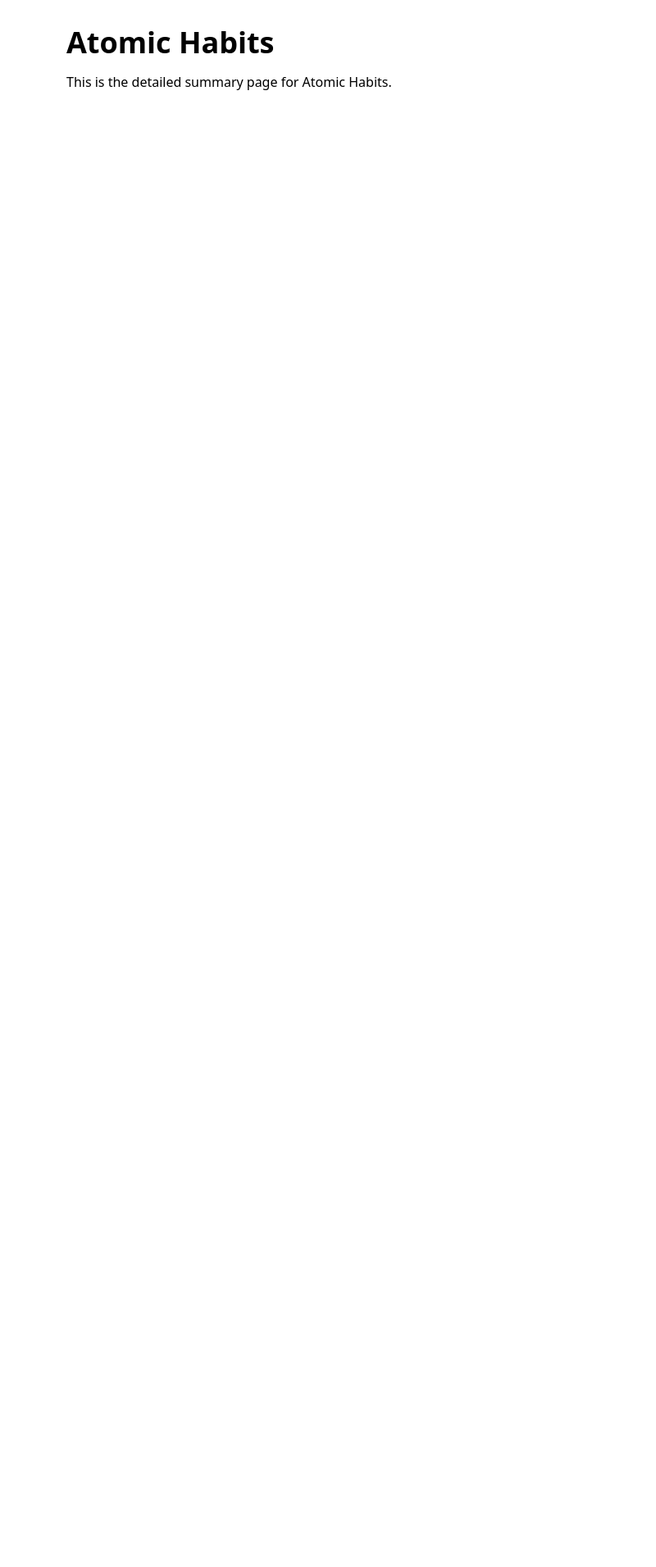
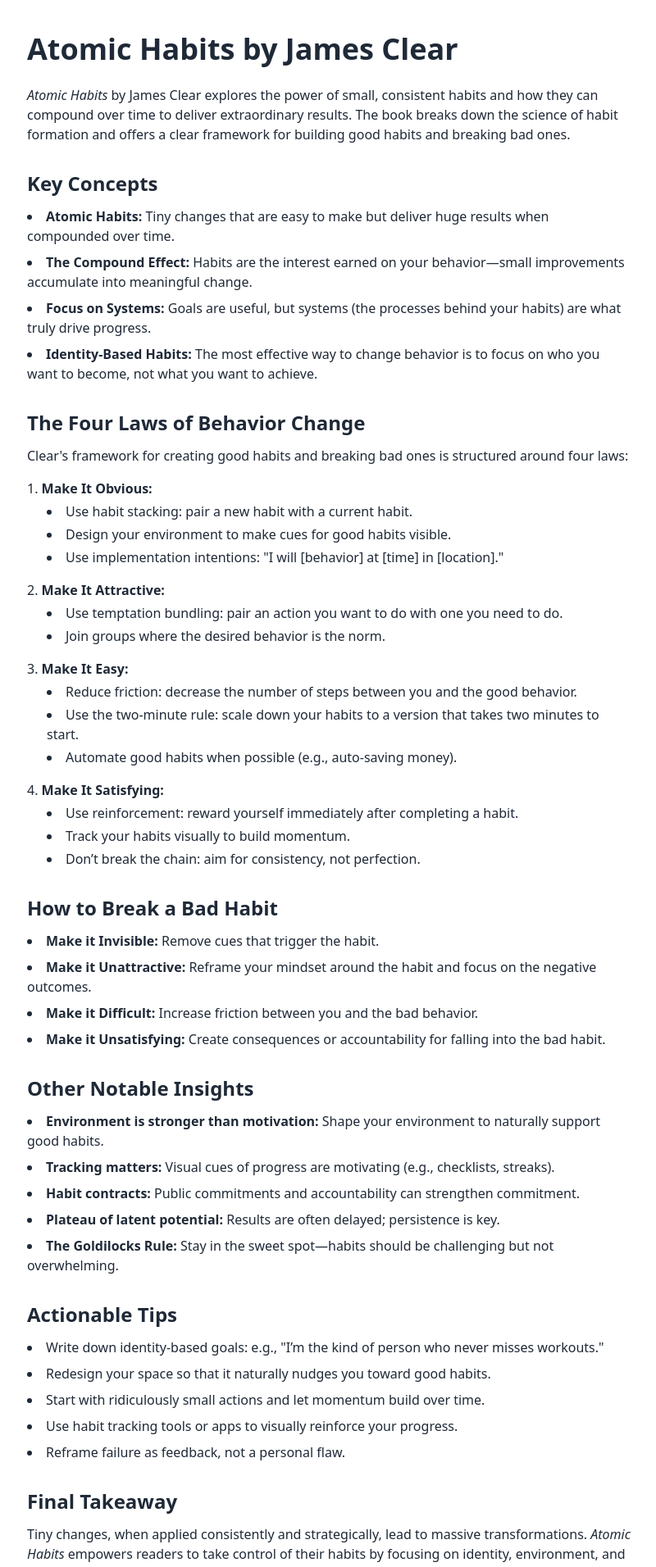
Before and after one commit to TheGainMaker/TheGainMaker-, a Next.js app: page /summaries/atomic-habits in a window 1280 px wide. Shown: the top 1912 px of the page at 82% size, without its empty margins (239-1039 px from the left). Before the commit the page ends 800 px from the top, so only its background shows below. Built offline with nearby package versions, Linux system fonts and the light colour scheme.

Commit message:
Update atomic-habits.js

```diff
--- a/pages/summaries/atomic-habits.js
+++ b/pages/summaries/atomic-habits.js
@@ -1,8 +1,90 @@
-export default function AtomicHabits() {
+export default function AtomicHabitsSummary() {
   return (
-    <div className="max-w-2xl mx-auto px-4 py-8">
-      <h1 className="text-4xl font-bold mb-4">Atomic Habits</h1>
-      <p>This is the detailed summary page for Atomic Habits.</p>
+    <div className="max-w-3xl mx-auto px-4 py-10 text-gray-800">
+      <h1 className="text-4xl font-bold mb-6">Atomic Habits by James Clear</h1>
+
+      <p className="mb-4">
+        <em>Atomic Habits</em> by James Clear explores the power of small, consistent habits and how they can compound over time to deliver extraordinary results. The book breaks down the science of habit formation and offers a clear framework for building good habits and breaking bad ones.
+      </p>
+
+      <h2 className="text-2xl font-semibold mt-8 mb-3">Key Concepts</h2>
+      <ul className="list-disc list-inside space-y-2">
+        <li><strong>Atomic Habits:</strong> Tiny changes that are easy to make but deliver huge results when compounded over time.</li>
+        <li><strong>The Compound Effect:</strong> Habits are the interest earned on your behavior—small improvements accumulate into meaningful change.</li>
+        <li><strong>Focus on Systems:</strong> Goals are useful, but systems (the processes behind your habits) are what truly drive progress.</li>
+        <li><strong>Identity-Based Habits:</strong> The most effective way to change behavior is to focus on who you want to become, not what you want to achieve.</li>
+      </ul>
+
+      <h2 className="text-2xl font-semibold mt-8 mb-3">The Four Laws of Behavior Change</h2>
+      <p className="mb-4">Clear's framework for creating good habits and breaking bad ones is structured around four laws:</p>
+
+      <ol className="list-decimal list-inside space-y-4">
+        <li>
+          <strong>Make It Obvious:</strong>
+          <ul className="list-disc list-inside ml-6 mt-1 space-y-1">
+            <li>Use habit stacking: pair a new habit with a current habit.</li>
+            <li>Design your environment to make cues for good habits visible.</li>
+            <li>Use implementation intentions: "I will [behavior] at [time] in [location]."</li>
+          </ul>
+        </li>
+
+        <li>
+          <strong>Make It Attractive:</strong>
+          <ul className="list-disc list-inside ml-6 mt-1 space-y-1">
+            <li>Use temptation bundling: pair an action you want to do with one you need to do.</li>
+            <li>Join groups where the desired behavior is the norm.</li>
+          </ul>
+        </li>
+
+        <li>
+          <strong>Make It Easy:</strong>
+          <ul className="list-disc list-inside ml-6 mt-1 space-y-1">
+            <li>Reduce friction: decrease the number of steps between you and the good behavior.</li>
+            <li>Use the two-minute rule: scale down your habits to a version that takes two minutes to start.</li>
+            <li>Automate good habits when possible (e.g., auto-saving money).</li>
+          </ul>
+        </li>
+
+        <li>
+          <strong>Make It Satisfying:</strong>
+          <ul className="list-disc list-inside ml-6 mt-1 space-y-1">
+            <li>Use reinforcement: reward yourself immediately after completing a habit.</li>
+            <li>Track your habits visually to build momentum.</li>
+            <li>Don’t break the chain: aim for consistency, not perfection.</li>
+          </ul>
+        </li>
+      </ol>
+
+      <h2 className="text-2xl font-semibold mt-8 mb-3">How to Break a Bad Habit</h2>
+      <ul className="list-disc list-inside space-y-2">
+        <li><strong>Make it Invisible:</strong> Remove cues that trigger the habit.</li>
+        <li><strong>Make it Unattractive:</strong> Reframe your mindset around the habit and focus on the negative outcomes.</li>
+        <li><strong>Make it Difficult:</strong> Increase friction between you and the bad behavior.</li>
+        <li><strong>Make it Unsatisfying:</strong> Create consequences or accountability for falling into the bad habit.</li>
+      </ul>
+
+      <h2 className="text-2xl font-semibold mt-8 mb-3">Other Notable Insights</h2>
+      <ul className="list-disc list-inside space-y-2">
+        <li><strong>Environment is stronger than motivation:</strong> Shape your environment to naturally support good habits.</li>
+        <li><strong>Tracking matters:</strong> Visual cues of progress are motivating (e.g., checklists, streaks).</li>
+        <li><strong>Habit contracts:</strong> Public commitments and accountability can strengthen commitment.</li>
+        <li><strong>Plateau of latent potential:</strong> Results are often delayed; persistence is key.</li>
+        <li><strong>The Goldilocks Rule:</strong> Stay in the sweet spot—habits should be challenging but not overwhelming.</li>
+      </ul>
+
+      <h2 className="text-2xl font-semibold mt-8 mb-3">Actionable Tips</h2>
+      <ul className="list-disc list-inside space-y-2">
+        <li>Write down identity-based goals: e.g., "I’m the kind of person who never misses workouts."</li>
+        <li>Redesign your space so that it naturally nudges you toward good habits.</li>
+        <li>Start with ridiculously small actions and let momentum build over time.</li>
+        <li>Use habit tracking tools or apps to visually reinforce your progress.</li>
+        <li>Reframe failure as feedback, not a personal flaw.</li>
+      </ul>
+
+      <h2 className="text-2xl font-semibold mt-8 mb-3">Final Takeaway</h2>
+      <p className="mb-8">
+        Tiny changes, when applied consistently and strategically, lead to massive transformations. <em>Atomic Habits</em> empowers readers to take control of their habits by focusing on identity, environment, and systems—rather than relying on willpower or motivation alone.
+      </p>
     </div>
   );
 }
```
